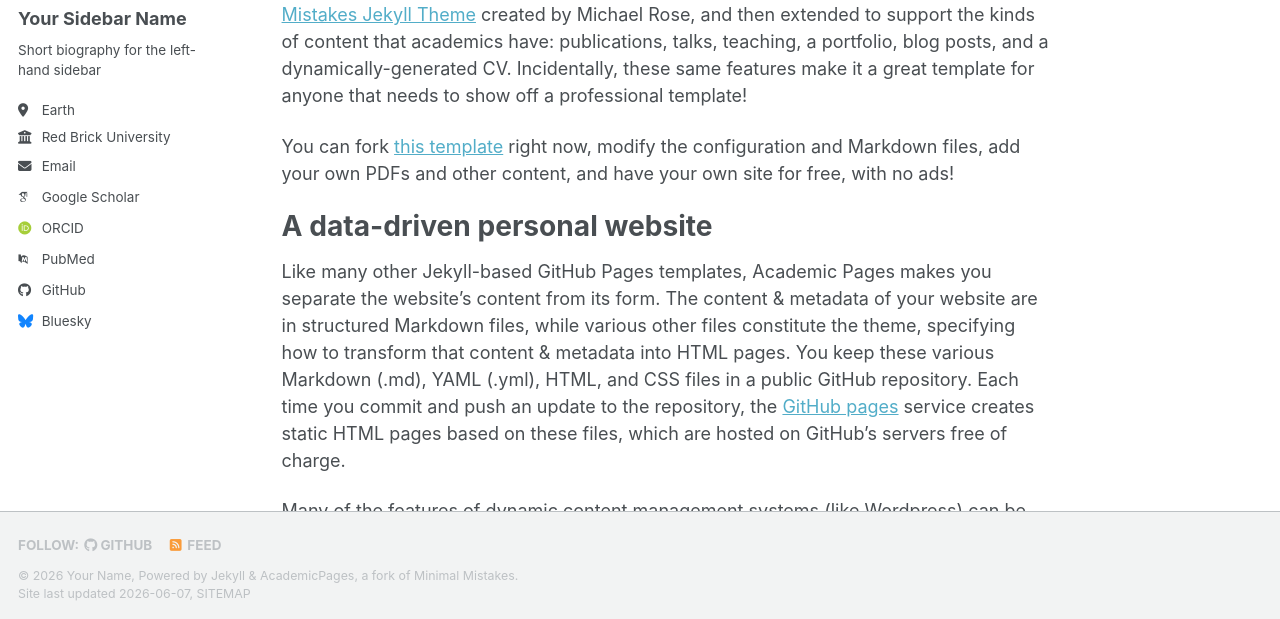
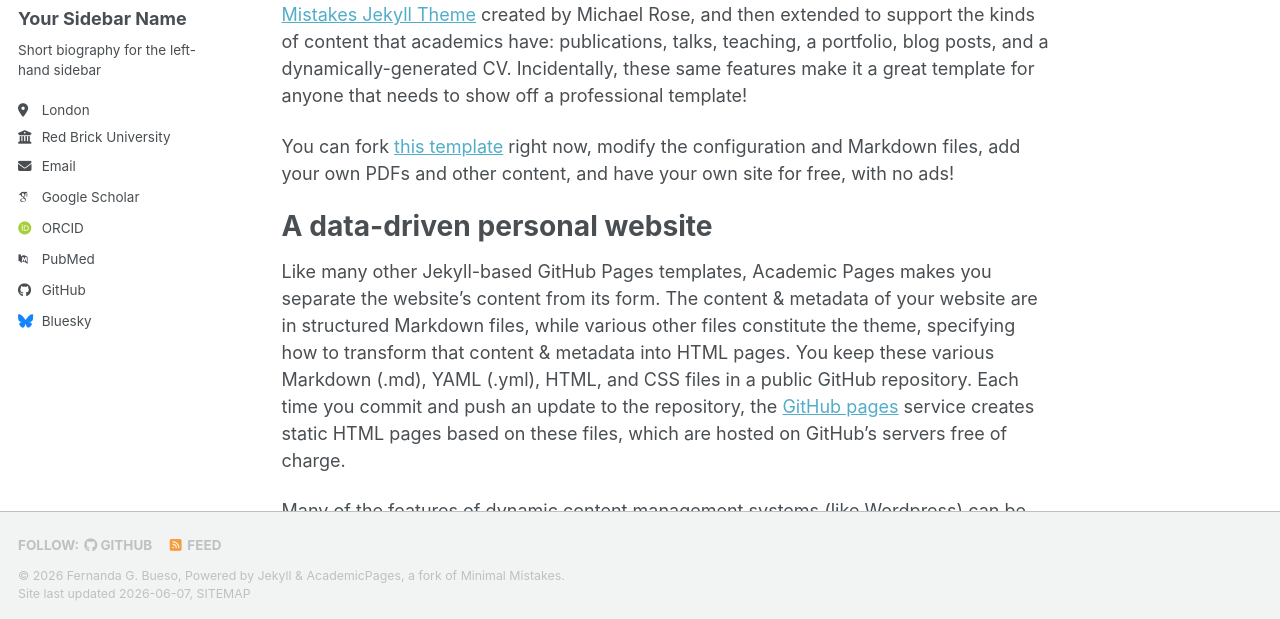
Before and after one commit to ferbueso/ferbueso.github.io, a Jekyll site: the page built from _pages/about.md, in a window 1280 px wide and 900 px high. Shown: the part 278-897 px from the top of the window. Built offline with Jekyll 4.4.1, drawn with Linux system fonts in a browser that asks for light colours; some web fonts are replaced; a script bundle is joined from its source files by our own code; library files that are not in the unit come from our copies.

Commit message:
Update personal details in _config.yml
Updated personal information including name, location, and email.

```diff
--- a/_config.yml
+++ b/_config.yml
@@ -11,7 +11,7 @@
 site_theme               : "default" # The available themes options are "default", "air", "sunrise", "mint", "dirt" and "contrast"
 title                    : "Your Name / Site Title"
 title_separator          : "-"
-name                     : &name "Your Name"
+name                     : &name "Fernanda G. Bueso"
 description              : &description "Your Name's academic portfolio"   # Update this with a general description of your site, this is the default if not overridden by a page
 url                      : https://academicpages.github.io # The base hostname & protocol for your site e.g. "https://[your GitHub username].github.io",
                                                            # or if you already have some other page hosted on Github then use "https://[your GitHub username].github.io/[Your Repo Name]"
@@ -27,10 +27,10 @@
   name             : "Your Sidebar Name"
   pronouns         : # example: "she/her"
   bio              : "Short biography for the left-hand sidebar"
-  location         : "Earth"
+  location         : "London"
   employer         : "Red Brick University"
   uri              : # URL
-  email            : "none@example.org"
+  email            : "fbuesomedina@gmail.com"
 
   # Academic websites
   academia         : # URL
@@ -42,9 +42,7 @@
   semantic         : # URL
   ssrn             : # URL
   pubmed           : "https://www.ncbi.nlm.nih.gov/pubmed/?term=john+snow"
-  researchgate     : # URL
-  scopus           : # URL
-  zotero           : # URL
+
 
 
   # Repositories and software development
```
